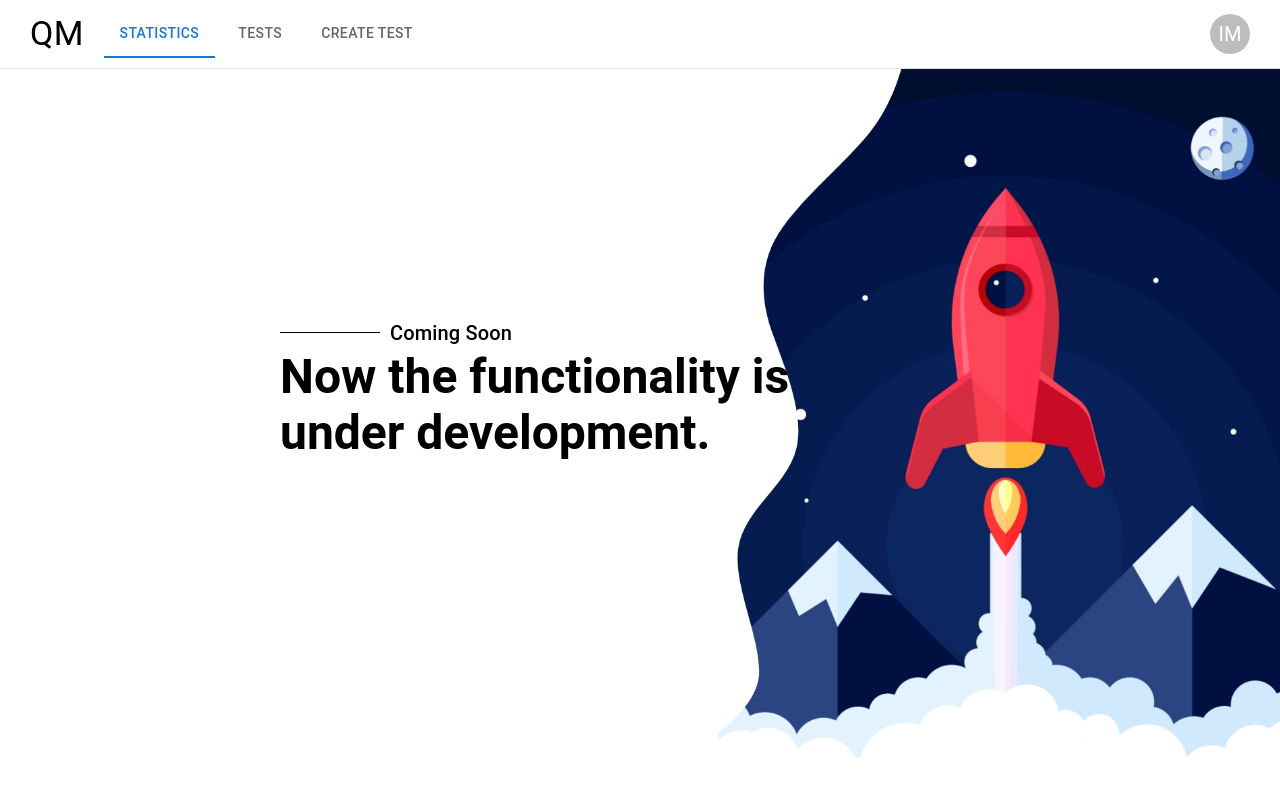
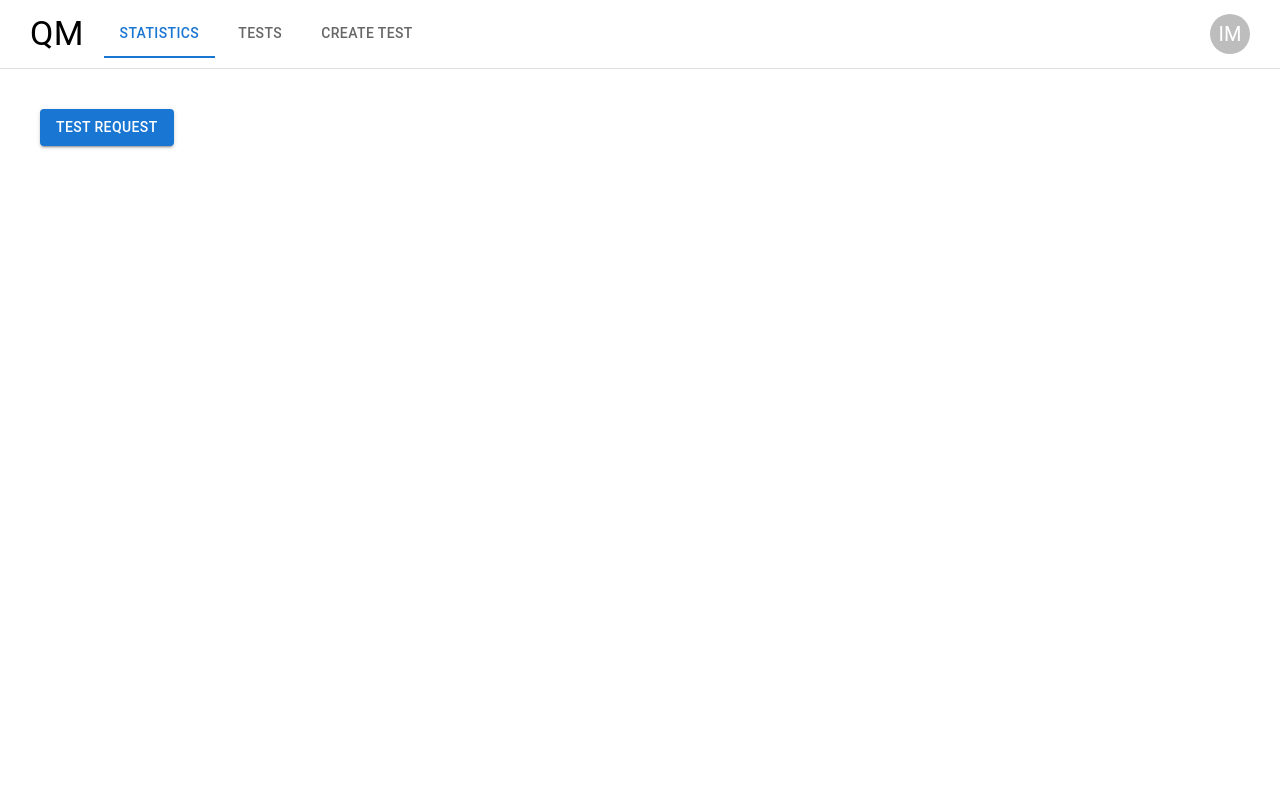
Before and after one commit to IhorMykhno/QuickMark, a React (Vite) app in the folder client/: page /create-test in a window 1280 px wide. Shown: the top 796 px of the page. Built offline with nearby package versions, Linux system fonts and the light colour scheme.

Commit message:
feat(client): setup axios
- create configuration axios file
- add test path for request

```diff
--- /dev/null
+++ b/client/src/services/axios/index.js
@@ -0,0 +1,6 @@
+import axios from "axios";
+
+export const axiosClient = axios.create({
+    baseURL: `http://localhost:8000/api`,
+    headers: { "Content-Type": "application/json" },
+});
--- /dev/null
+++ b/client/src/services/network/answer.js
@@ -0,0 +1,7 @@
+import { axiosClient } from "../axios";
+
+export class Answer {
+  static TestRequest() {
+    return axiosClient.get('/test');
+  }
+}
--- a/client/src/views/pages/CreateTest/index.jsx
+++ b/client/src/views/pages/CreateTest/index.jsx
@@ -1,5 +1,21 @@
-import { ComingSoonComponent } from "@components/ComingSoon";
+import { Box, Button } from "@mui/material";
+import { Answer } from "@network/answer";
 
 export const CreateTestPage = () => {
-    return <ComingSoonComponent />;
+    const sendRequest = async () => {
+        try {
+            const res = await Answer.TestRequest();
+            console.log(res);
+        } catch (e) {
+            console.log("error", e);
+        }
+    };
+
+    return (
+        <Box p={"40px"}>
+            <Button variant="contained" onClick={sendRequest}>
+                Test Request
+            </Button>
+        </Box>
+    );
 };
```
